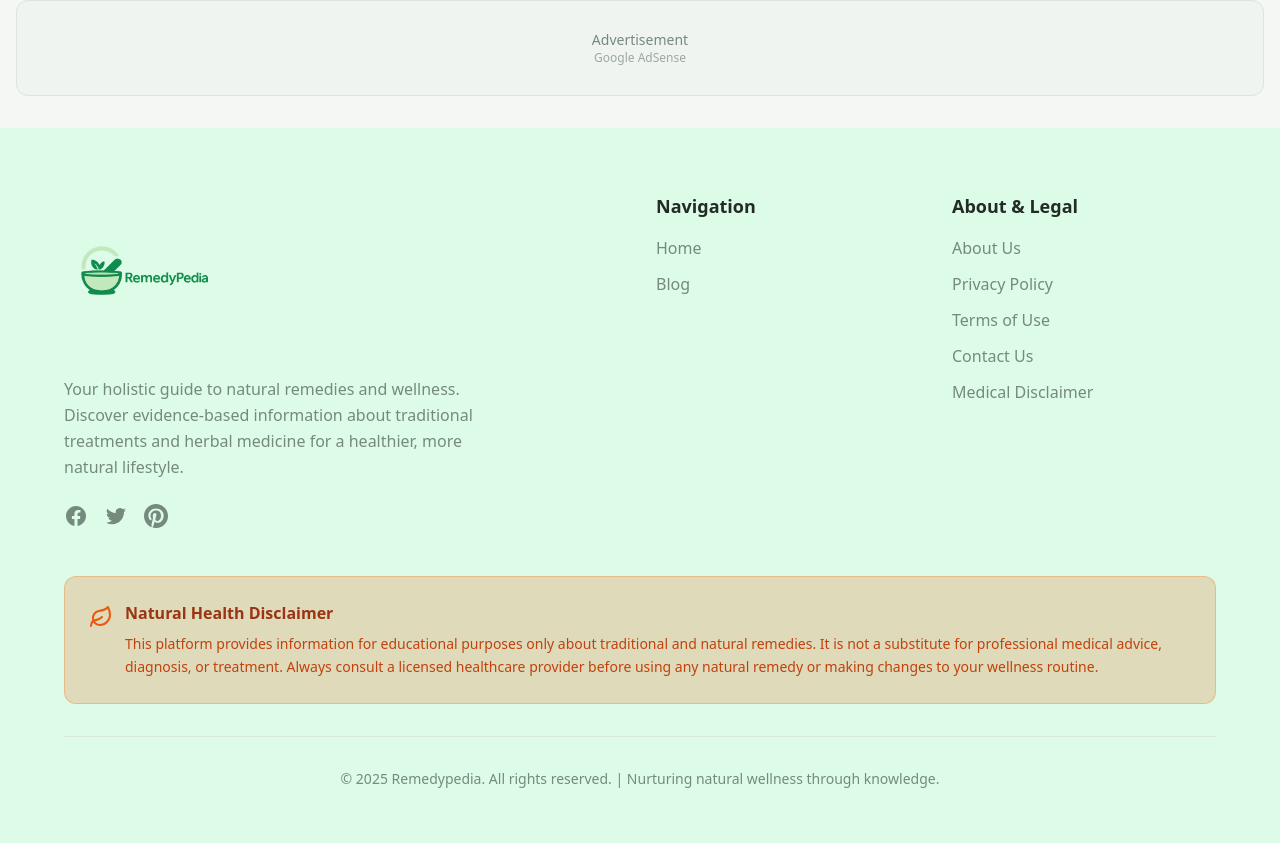
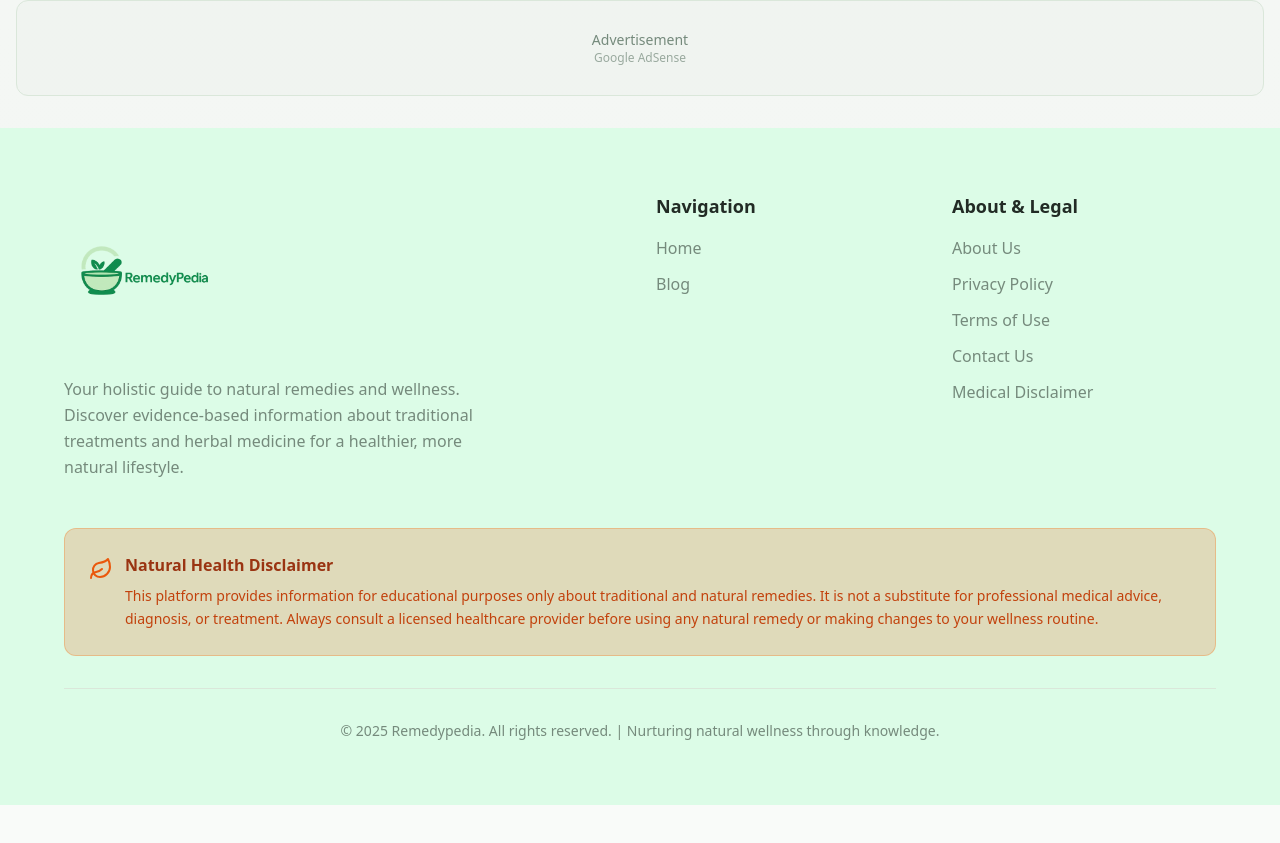
Before and after one commit to CurwinB/pedi, a React (Vite) app: page / in a window 1280 px wide. Shown: the part 5243-6086 px from the top of the page. After the commit the page ends 6048 px from the top, so only its background shows below. Built offline with nearby package versions, Linux system fonts and the light colour scheme.

Commit message:
Remove social media icons

```diff
--- a/src/components/Footer.tsx
+++ b/src/components/Footer.tsx
@@ -23,23 +23,6 @@ const Footer = () => {
                 Your holistic guide to natural remedies and wellness. Discover evidence-based information
                 about traditional treatments and herbal medicine for a healthier, more natural lifestyle.
               </p>
-              <div className="flex space-x-4">
-                <a href="#" className="text-muted-foreground hover:text-foreground transition-colors">
-                  <svg className="h-6 w-6" fill="currentColor" viewBox="0 0 24 24" aria-hidden="true">
-                    <path fillRule="evenodd" d="M22 12c0-5.523-4.477-10-10-10S2 6.477 2 12c0 4.991 3.657 9.128 8.438 9.878v-6.987h-2.54V12h2.54V9.797c0-2.506 1.492-3.89 3.777-3.89 1.094 0 2.238.195 2.238.195v2.46h-1.26c-1.243 0-1.63.771-1.63 1.562V12h2.773l-.443 2.89h-2.33v6.988C18.343 21.128 22 16.991 22 12z" clipRule="evenodd" />
-                  </svg>
-                </a>
-                <a href="#" className="text-muted-foreground hover:text-foreground transition-colors">
-                  <svg className="h-6 w-6" fill="currentColor" viewBox="0 0 24 24" aria-hidden="true">
-                    <path d="M8.29 20.251c7.547 0 11.675-6.253 11.675-11.675 0-.178 0-.355-.012-.53A8.348 8.348 0 0022 5.92a8.19 8.19 0 01-2.357.646 4.118 4.118 0 001.804-2.27 8.224 8.224 0 01-2.605.996 4.107 4.107 0 00-6.993 3.743 11.65 11.65 0 01-8.457-4.287 4.106 4.106 0 001.27 5.477A4.072 4.072 0 012.8 9.713v.052a4.105 4.105 0 003.292 4.022 4.095 4.095 0 01-1.853.07 4.108 4.108 0 003.834 2.85A8.233 8.233 0 012 18.407a11.616 11.616 0 006.29 1.84" />
-                  </svg>
-                </a>
-                <a href="#" className="text-muted-foreground hover:text-foreground transition-colors">
-                  <svg className="h-6 w-6" fill="currentColor" viewBox="0 0 24 24" aria-hidden="true">
-                    <path fillRule="evenodd" d="M12.017 0C5.396 0 .029 5.367.029 11.987c0 5.079 3.158 9.417 7.618 11.174-.105-.949-.199-2.403.041-3.439.219-.937 1.406-5.957 1.406-5.957s-.359-.72-.359-1.781c0-1.663.967-2.911 2.168-2.911 1.024 0 1.518.769 1.518 1.688 0 1.029-.653 2.567-.992 3.992-.285 1.193.6 2.165 1.775 2.165 2.128 0 3.768-2.245 3.768-5.487 0-2.861-2.063-4.869-5.008-4.869-3.41 0-5.409 2.562-5.409 5.199 0 1.033.394 2.143.889 2.741.098.119.112.223.085.345-.09.375-.293 1.199-.334 1.363-.053.225-.172.271-.402.164-1.495-.69-2.433-2.878-2.433-4.646 0-3.776 2.748-7.252 7.92-7.252 4.158 0 7.392 2.967 7.392 6.923 0 4.135-2.607 7.462-6.233 7.462-1.214 0-2.357-.629-2.75-1.378l-.748 2.853c-.271 1.043-1.002 2.35-1.492 3.146C9.57 23.812 10.763 24.009 12.017 24.009c6.624 0 11.99-5.367 11.99-11.988C24.007 5.367 18.641.001 12.017.001z" clipRule="evenodd" />
-                  </svg>
-                </a>
-              </div>
             </div>
 
             {/* Navigation Links */}
```
